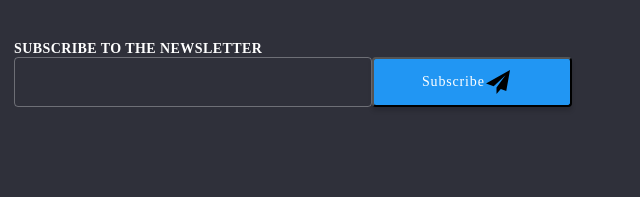
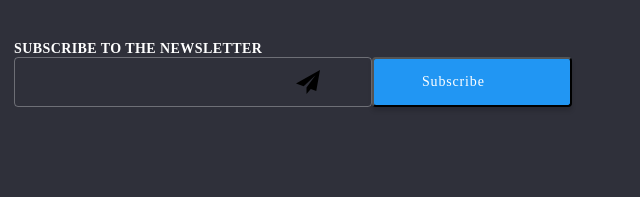
Before and after one commit to GonzoM321/goit-markup-hw-06, a plain HTML site: page index.html in a window 1280 px wide. Shown: the part 2790-2987 px from the top of the page, 640-1280 px from the left. Drawn offline with nearby package versions, Linux system fonts and the light colour scheme.

Commit message:
goit-markup-hw-06

```diff
--- a/css/styles.css
+++ b/css/styles.css
@@ -1425,7 +1425,7 @@ text-transform: uppercase;
   position: absolute;
   left: 83.31%;
   right: 15.19%;
-  margin-left: 60px;
+  margin-left: -130px;
   margin-top: 13px;
   color: white;
 
```
